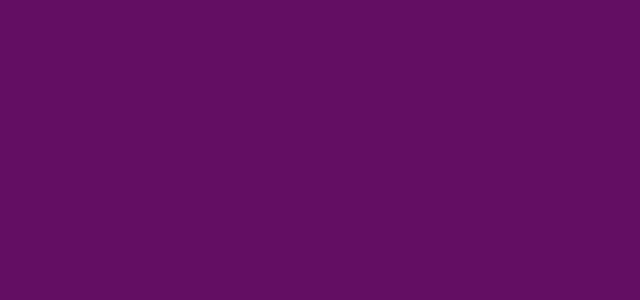
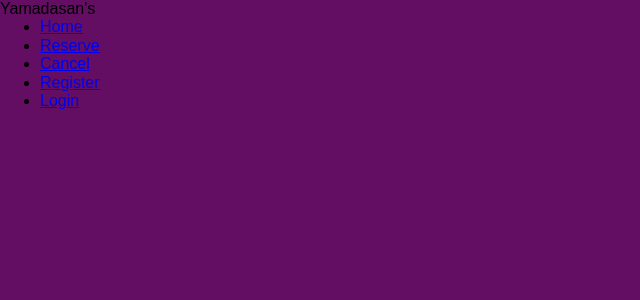
Before and after one commit to JoergeRyan/movie-ticketing-system-react-js, a React (Create React App) app: page /home in a window 1280 px wide. Before the commit this address had no page. Shown: the top 300 px of the page, without its empty margins (0-640 px from the left). Built offline with nearby package versions, Linux system fonts and the light colour scheme.

Commit message:
modified body css

```diff
--- a/src/App.js
+++ b/src/App.js
@@ -9,6 +9,7 @@ import CancelReservation from './Pages/CancelReservation';
 import CenimaList from './Pages/CinemaList';
 // import Datelist from './Pages/Datelist';
 import SeatLayout from './Pages/SeatLayout';
+import Home from "./Pages/Home";
 
 function App() {
   return (
@@ -16,15 +17,15 @@ function App() {
     <div className="App">
       <BrowserRouter>
         <Routes>
+            <Route path="home" element={<Home/>}></Route>
             <Route path="menu" element={<Menu/>}></Route>
-
             <Route path="cancelreservation" element={<CancelReservation/>}></Route>
-
             <Route path="login" element={<Login/>}></Route>
             <Route path="register" element={<Register/>}></Route>
             <Route path="datelist" element={<Datelist/>}></Route>
             <Route path="cinemalist" element={<CenimaList/>}></Route>
             <Route path="seatlayout" element={<SeatLayout/>}></Route>
+
 
         </Routes>
       </BrowserRouter>
--- /dev/null
+++ b/src/Pages/Home/index.js
@@ -0,0 +1,23 @@
+import React from "react";
+// import { Button, Input, Form } from "antd";
+import "../../Stylesheets/Home.css";
+// import * as Icons from "@ant-design/icons";
+
+function Home() {
+  return (
+    <div className="home-container">
+      <nav>
+        <label class="logo">Yamadasan's</label>
+        <ul>
+          <li><a href="#">Home</a></li>
+          <li><a href="#">Reserve</a></li>
+          <li><a href="#">Cancel</a></li>
+          <li><a href="#">Register</a></li>
+          <li><a href="#">Login</a></li>
+        </ul>
+      </nav>
+    </div>
+  );
+}
+
+export default Home;
--- a/src/Pages/Login/index.js
+++ b/src/Pages/Login/index.js
@@ -6,8 +6,8 @@ import * as Icons from "@ant-design/icons";
 const Login = () => {
 
   return (
-    <div className="container">
-      <div className="header">
+    <div className="login-container">
+      <div className="login-header">
         <div className="text">Login</div>
         <div className="underline"></div>
       </div>
--- a/src/Pages/Menu/index.js
+++ b/src/Pages/Menu/index.js
@@ -6,6 +6,7 @@ import "../../Stylesheets/General.css"
 function Menu() {
     return (
         <div id="menuBodyContainer">
+
             <div id="menuBodyCss" >
                 <div className='card p-3 w-400'>
                     <h1>
@@ -21,6 +22,9 @@ function Menu() {
                     </Form>
                 </div>
             </div>
+
+
+
         </div>
 
     );
--- a/src/Stylesheets/CancelReservation.css
+++ b/src/Stylesheets/CancelReservation.css
@@ -5,6 +5,8 @@
   box-shadow: 0 0 10px rgba(0, 0, 0, 0.1); /* Soft box shadow */
   width: 40vw;
   height: 40vh;
+
+
 }
 
 .list-item {
--- a/src/Stylesheets/Datelist.css
+++ b/src/Stylesheets/Datelist.css
@@ -1,6 +1,9 @@
 
 
-
+#dateListContainer{
+    margin-left:35%;
+    margin-top:5%;
+}
 #dateListSceduleContainer {
     margin-top: 0%;
     border: solid;
@@ -10,6 +13,7 @@
     justify-content: center;
     align-items: center;
     flex-direction: column;
+
 }
 
 
--- a/src/Stylesheets/General.css
+++ b/src/Stylesheets/General.css
@@ -1,26 +1,16 @@
-* {
+/* * {
   margin: 0;
   padding: 0;
   box-sizing: border-box;
-}
+} */
 
 body {
-    margin: 0;
+    /* margin: 0;
     display: flex;
     justify-content: center;
     align-items: center;
-    min-height: 100vh;
+    min-height: 100vh; */
     background-color: rgb(99, 14, 99);
     /* background-size: cover;
     background-position: center; */
 }
-
-#menuBodyContainer,
-#menuBodyCss {
-  flex-wrap: wrap;
-  text-align: center;
-  display: flex;
-  justify-content: center;
-  align-items: center;
-  margin-bottom: 5%;
-}
--- /dev/null
+++ b/src/Stylesheets/Home.css
@@ -0,0 +1,12 @@
+
+.home-container{
+    padding:0;
+    margin:0;
+    /* text-direction: none; */
+    list-style: none;
+    box-sizing:border-box;
+
+
+
+
+}
--- a/src/Stylesheets/Login.css
+++ b/src/Stylesheets/Login.css
@@ -1,17 +1,20 @@
-.container {
+
+
+.login-container {
   display: flex;
   flex-direction: column;
   margin: auto;
-  margin-top: 50px;
+  margin-top: 200px;
   background: #fff;
   padding-bottom: 30px ;
   width: 50vh;
   height:48vh;
   border-radius: 30px;
 
+
 }
 
-.header {
+.login-header {
   display: flex;
   flex-direction: column;
   align-items: center;
--- a/src/Stylesheets/Menu.css
+++ b/src/Stylesheets/Menu.css
@@ -13,3 +13,14 @@
    height: 10%;
    width:  80%;
 }
+
+
+#menuBodyContainer,
+#menuBodyCss {
+  flex-wrap: wrap;
+  text-align: center;
+  display: flex;
+  justify-content: center;
+  align-items: center;
+  margin-bottom: 5%;
+}
--- a/src/Stylesheets/Register.css
+++ b/src/Stylesheets/Register.css
@@ -2,12 +2,13 @@
     display: flex;
     flex-direction: column;
     margin: auto;
-    margin-top: 10px;
+    margin-top: 100px;
     background: #fff;
     padding-bottom: 30px;
     width: 50vh;
     height:68vh;
     border-radius: 30px;
+
 }
 
 .underline{
```
